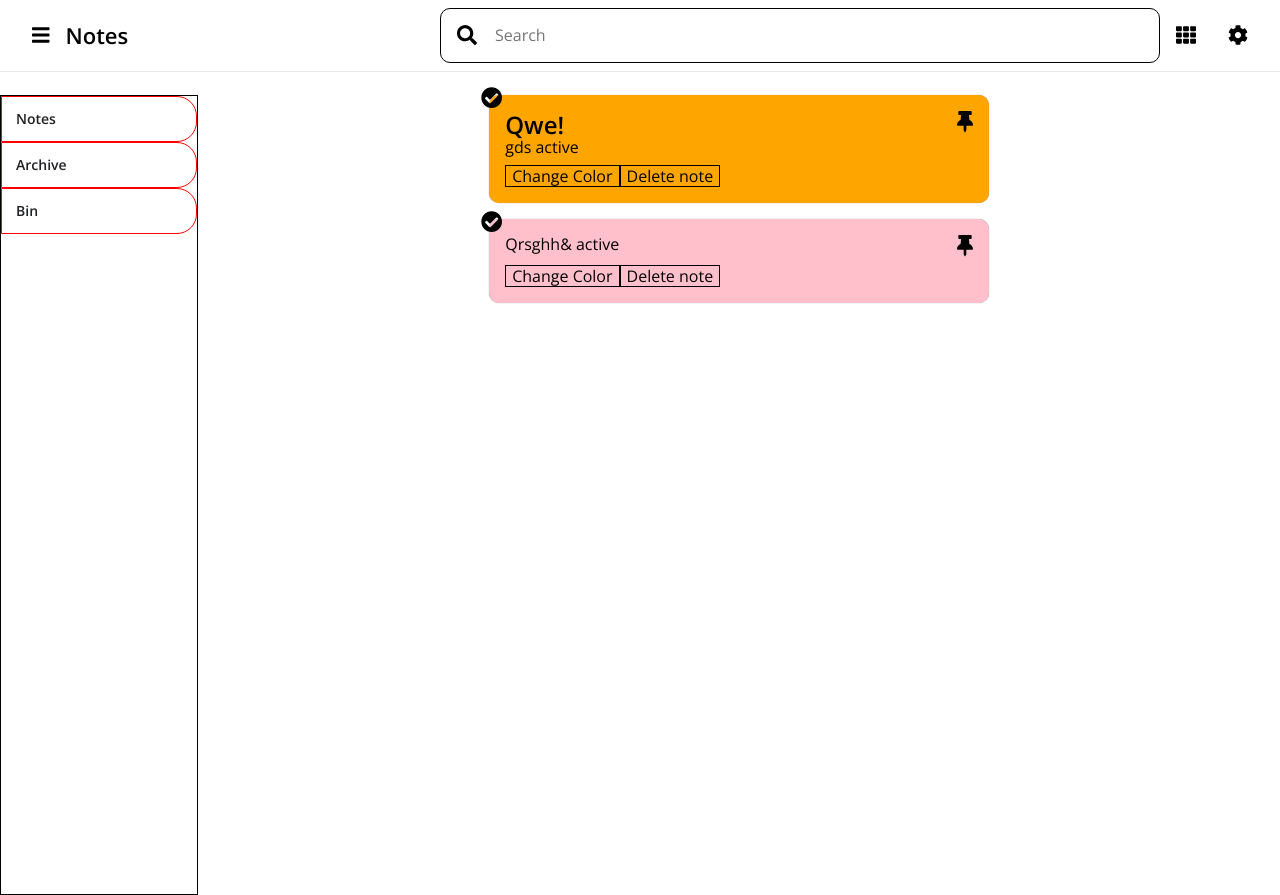
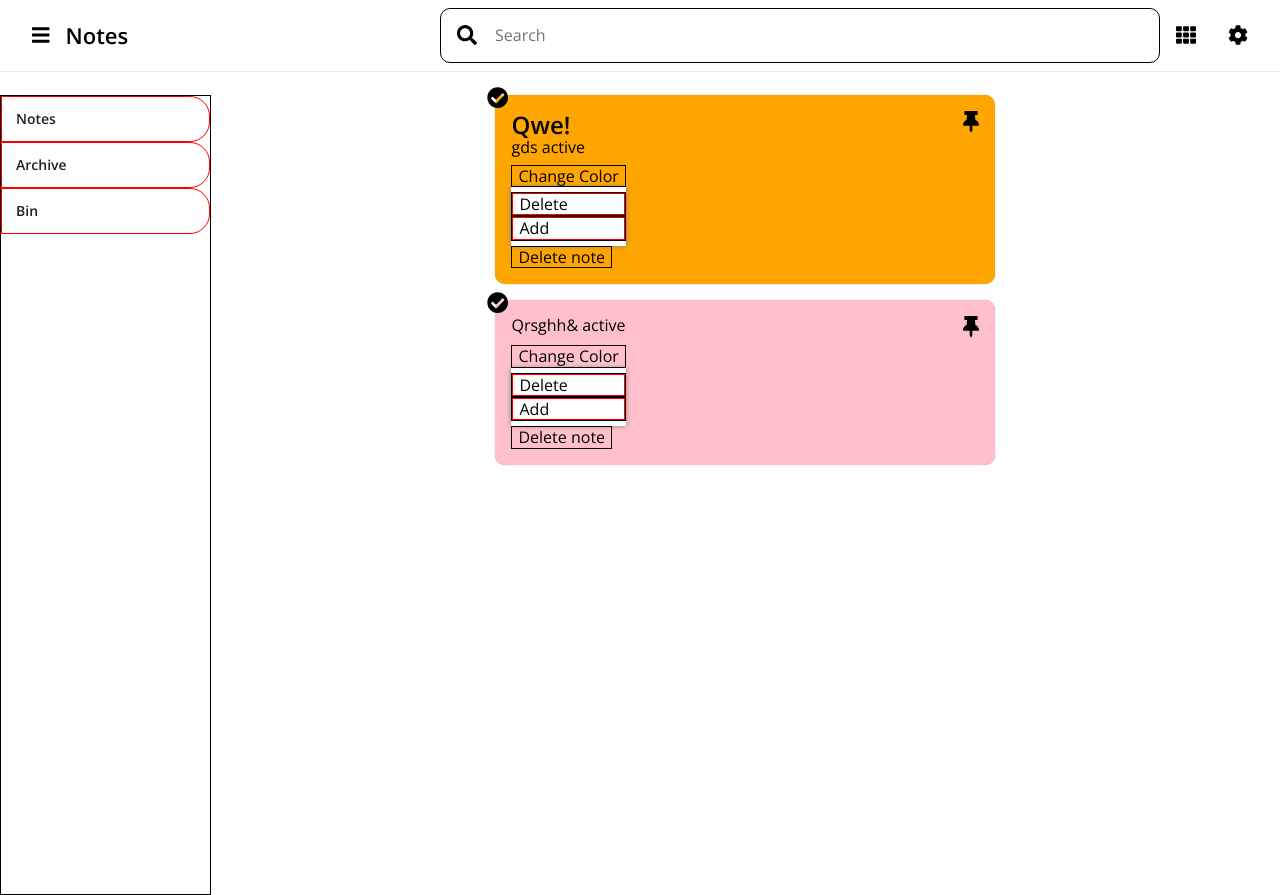
Before and after one commit to Awfj/notes, a React (Create React App) app: page / in a window 1280 px wide. Built offline with nearby package versions, Linux system fonts and the light colour scheme.

Commit message:
add Menu

```diff
--- /dev/null
+++ b/src/components/Menu/Menu.js
@@ -0,0 +1,28 @@
+import React from "react";
+import PropTypes from "prop-types";
+import styles from "./Menu.module.scss";
+// import Option from "./Option/Option";
+
+const Menu = ({ view, options, onClick }) => {
+  return (
+    <div className={styles.Menu}>
+      <ul className={styles[view]}>
+        {options.map((option, index) => (
+          <li key={index}>
+            <button type="button" onClick={onClick}>
+              {option}
+            </button>
+          </li>
+        ))}
+      </ul>
+    </div>
+  );
+};
+
+Menu.propTypes = {
+  view: PropTypes.string.isRequired,
+  options: PropTypes.arrayOf(PropTypes.string.isRequired).isRequired,
+  onClick: PropTypes.func
+};
+
+export default Menu;
--- /dev/null
+++ b/src/components/Menu/Menu.module.scss
@@ -0,0 +1,25 @@
+.Menu {
+  background-color: white;
+  box-shadow: 0 0 5px gray;
+  ul {
+    display: flex;
+    flex-direction: column;
+    flex-wrap: wrap;
+  }
+  li {
+    border: 1px solid #000;
+    button {
+      border: 1px solid red;
+    }
+  }
+  .list {
+    padding: 0.3em 0;
+    li button {
+      text-align: left;
+      width: 100%;
+    }
+  }
+  .grid {
+    padding: 0.3em;
+  }
+}
--- a/src/components/Toolbox/Toolbox.js
+++ b/src/components/Toolbox/Toolbox.js
@@ -3,6 +3,7 @@ import { FontAwesomeIcon } from "@fortawesome/react-fontawesome";
 import { faCheckCircle, faThumbtack } from "@fortawesome/free-solid-svg-icons";
 
 import styles from "./Toolbox.module.scss";
+import Menu from "../Menu/Menu";
 
 const Toolbox = props => {
   const { parent } = props;
@@ -36,12 +37,13 @@ const Toolbox = props => {
               <button
                 className={styles.color}
                 type="button"
-                onClick={() => changeColor('red')}
+                onClick={() => changeColor("red")}
               >
                 Red
               </button>
             </div>
           </div>
+          <Menu view="list" options={["Delete", "Add"]}></Menu>
           <button type="button" onClick={props.deleteNote}>
             Delete note
           </button>
```
Also changed, not shown: src/components/AddNote/AddNote.js (deleted, +0 -26 lines).
